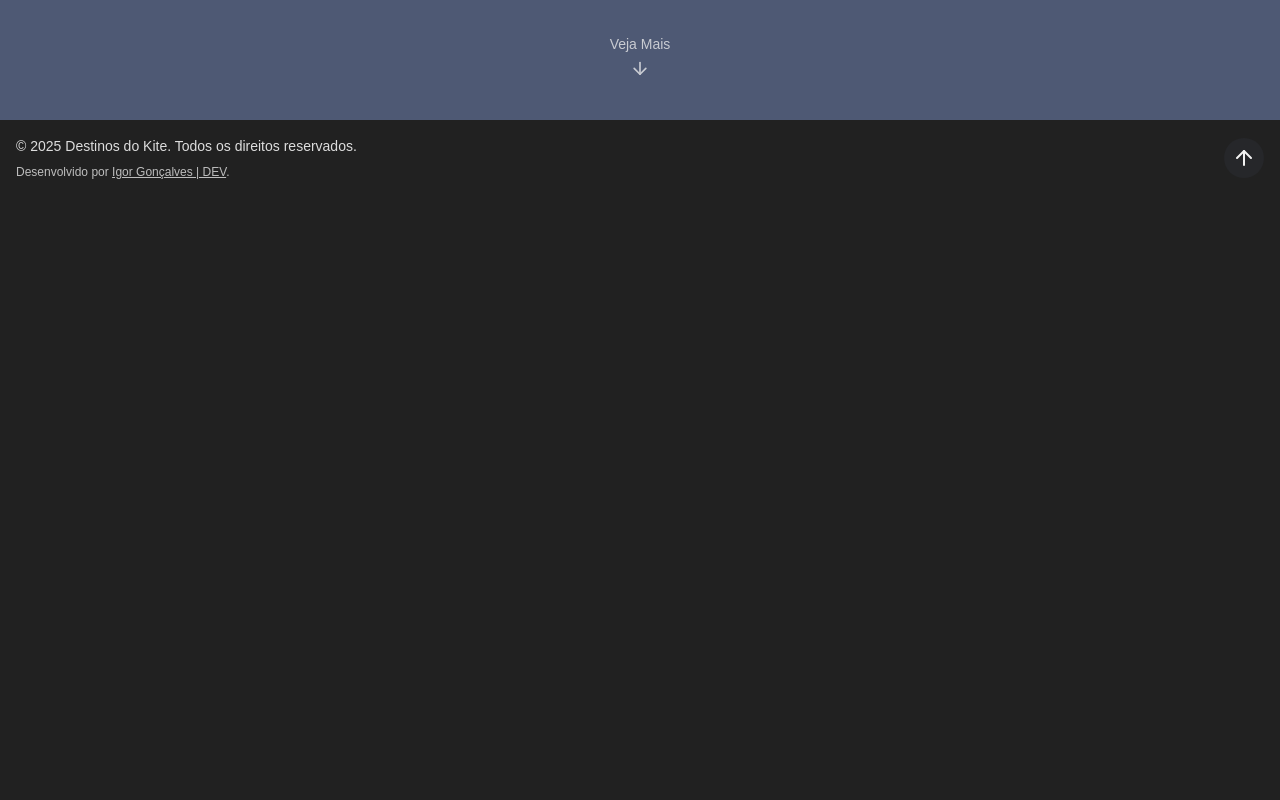
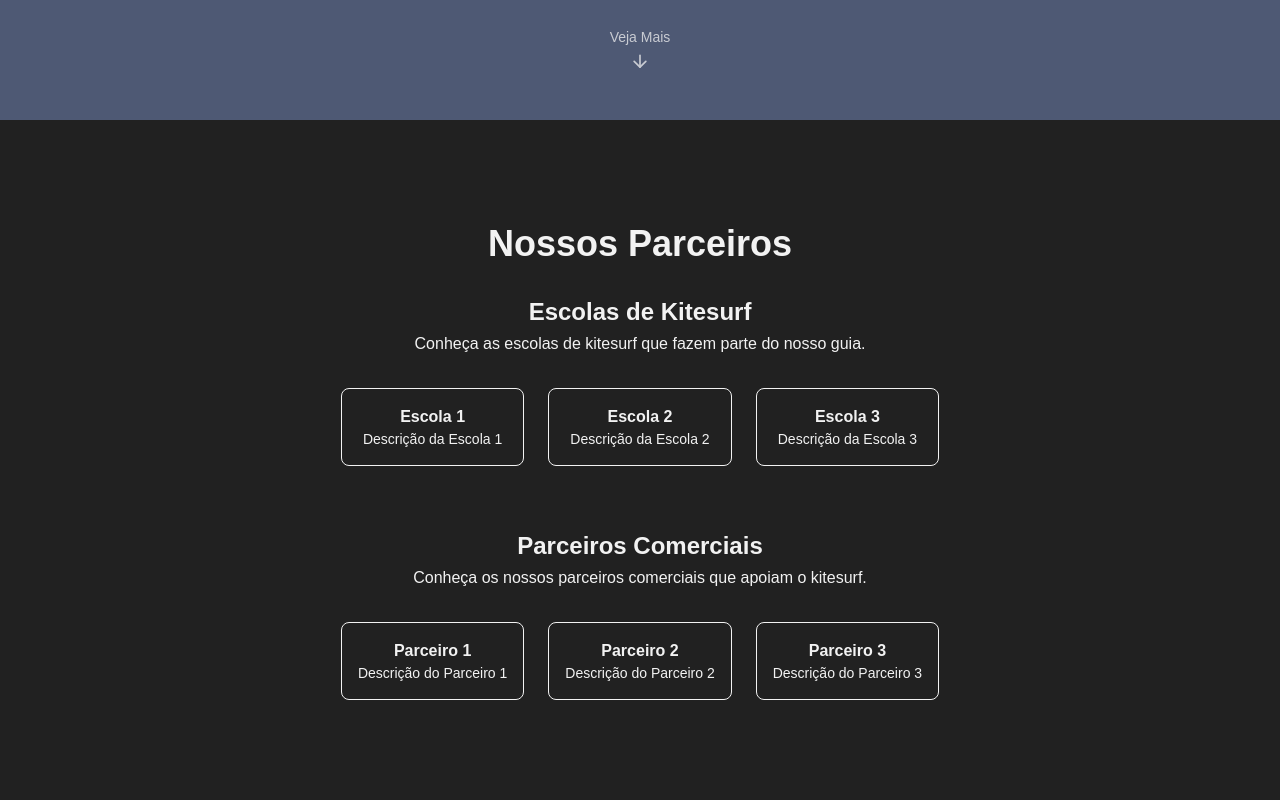
Before and after one commit to igorgp06/DestinosDoKite, a React (Vite) app in the folder frontend/: page /contato in a window 1280 px wide. Shown: the part 680-1480 px from the top of the page. Before the commit the page ends 876 px from the top, so only its background shows below. Built offline with nearby package versions, Linux system fonts and the light colour scheme.

Commit message:
[WORK 1.0.8] Progresso na página de parcerias e esboço da próxima seção.

```diff
--- a/frontend/package.json
+++ b/frontend/package.json
@@ -1,7 +1,7 @@
 {
   "name": "destinosdokite",
   "private": true,
-  "version": "1.0.7",
+  "version": "1.0.8",
   "type": "module",
   "scripts": {
     "dev": "vite",
--- a/frontend/src/pages/public/Contact/Contact.jsx
+++ b/frontend/src/pages/public/Contact/Contact.jsx
@@ -1,4 +1,5 @@
 import { Hero } from "./partials/Hero";
+import { Partners } from "./partials/Partners";
 import { Footer } from "../../../components/Footer";
 
 export const Contact = () => {
@@ -9,6 +10,10 @@ export const Contact = () => {
                 <Hero />
             </main>
 
+            <section className="min-h-screen flex items-center justify-center bg-background" id="partners">
+                <Partners />
+            </section>
+
             <footer className="p-4 bg-background">
                 <Footer />
             </footer>
--- a/frontend/src/pages/public/Contact/partials/Hero.jsx
+++ b/frontend/src/pages/public/Contact/partials/Hero.jsx
@@ -7,7 +7,7 @@ export const Hero = () => {
             <div className="container max-w-3xl mx-auto text-center z-10">
 
                 <div className="space-y-8">
-                    <div className="">
+                    <div className="space-y-1">
 
                         <h1 className="text-4xl md:text-5xl font-bold text-primary-foreground opacity-0 animate-fade-in-delay-1">
                             ENTRE EM CONTATO
@@ -24,7 +24,7 @@ export const Hero = () => {
                         </p>
                     </div>
 
-                    <div className="opacity-0 animate-fade-in-delay-4">
+                    <div className="opacity-0 animate-fade-in-delay-4 flex flex-col sm:flex-row justify-center gap-4">
                         <button className={cn("inline-block px-6 py-2 bg-background text-primary-foreground font-semibold",
                             "rounded-md shadow-md border border-primary-foreground",
                             "hover:bg-primary-foreground/85 hover:text-glow hover:text-black hover:scale-105 transition-all duration-300")}
@@ -34,7 +34,7 @@ export const Hero = () => {
                             Siga-nos no Instagram
                         </button>
 
-                        <button className={cn("ml-4 inline-block px-6 py-2 bg-background text-primary-foreground font-semibold",
+                        <button className={cn("inline-block px-6 py-2 bg-background text-primary-foreground font-semibold",
                             "rounded-md shadow-md border border-primary-foreground",
                             "hover:bg-primary-foreground/85 hover:text-glow hover:text-black hover:scale-105 transition-all duration-300")}
                             onClick={() => window.location.href = '#'}
--- /dev/null
+++ b/frontend/src/pages/public/Contact/partials/Partners.jsx
@@ -0,0 +1,75 @@
+
+export const Partners = () => {
+    return (
+        <div className="relative min-h-screen flex flex-col align-center justify-center px-4 pb-29" id="home">
+            <div className="container max-w-3xl mx-auto text-center z-10">
+
+                <div className="space-y-8">
+
+                    <h2 className="text-3xl md:text-4xl font-bold text-primary-foreground opacity-0 animate-fade-in-delay-1 hover:text-glow transition-all duration-300">
+                        Nossos Parceiros
+                    </h2>
+
+                    <div className="space-y-1">
+                        <h3 className="text-2xl font-semibold text-primary-foreground">
+                            Escolas de Kitesurf
+                        </h3>
+                        <p className="text-md text-primary-foreground">
+                            Conheça as escolas de kitesurf que fazem parte do nosso guia.
+                        </p>
+                    </div>
+
+                    <div className="grid grid-cols-1 sm:grid-cols-2 md:grid-cols-3 gap-6 mt-8">
+                        <div className="border p-4 rounded-lg">
+                            <h4 className="font-semibold">Escola 1</h4>
+                            <p className="text-sm">Descrição da Escola 1</p>
+                        </div>
+                        <div className="border p-4 rounded-lg">
+                            <h4 className="font-semibold">Escola 2</h4>
+                            <p className="text-sm">Descrição da Escola 2</p>
+                        </div>
+                        <div className="border p-4 rounded-lg">
+                            <h4 className="font-semibold">Escola 3</h4>
+                            <p className="text-sm">Descrição da Escola 3</p>
+                        </div>
+
+                    </div>
+
+                </div>
+
+                <div className="space-y-8 mt-16">
+
+                    <div className="space-y-1">
+                        <h3 className="text-2xl font-semibold text-primary-foreground">
+                            Parceiros Comerciais
+                        </h3>
+                        <p className="text-md text-primary-foreground">
+                            Conheça os nossos parceiros comerciais que apoiam o kitesurf.
+                        </p>
+                    </div>
+
+                    <div className="grid grid-cols-1 sm:grid-cols-2 md:grid-cols-3 gap-6 mt-8">
+                        <div className="border p-4 rounded-lg">
+                            <h4 className="font-semibold">Parceiro 1</h4>
+                            <p className="text-sm">Descrição do Parceiro 1</p>
+                        </div>
+                        <div className="border p-4 rounded-lg">
+                            <h4 className="font-semibold">Parceiro 2</h4>
+                            <p className="text-sm">Descrição do Parceiro 2</p>
+                        </div>
+                        <div className="border p-4 rounded-lg">
+                            <h4 className="font-semibold">Parceiro 3</h4>
+                            <p className="text-sm">Descrição do Parceiro 3</p>
+                        </div>
+                    </div>
+
+                </div>
+
+
+
+
+
+            </div >
+        </div >
+    )
+}
```
Also changed, not shown: 2 other files (tests, documents, lock files or other folders).
